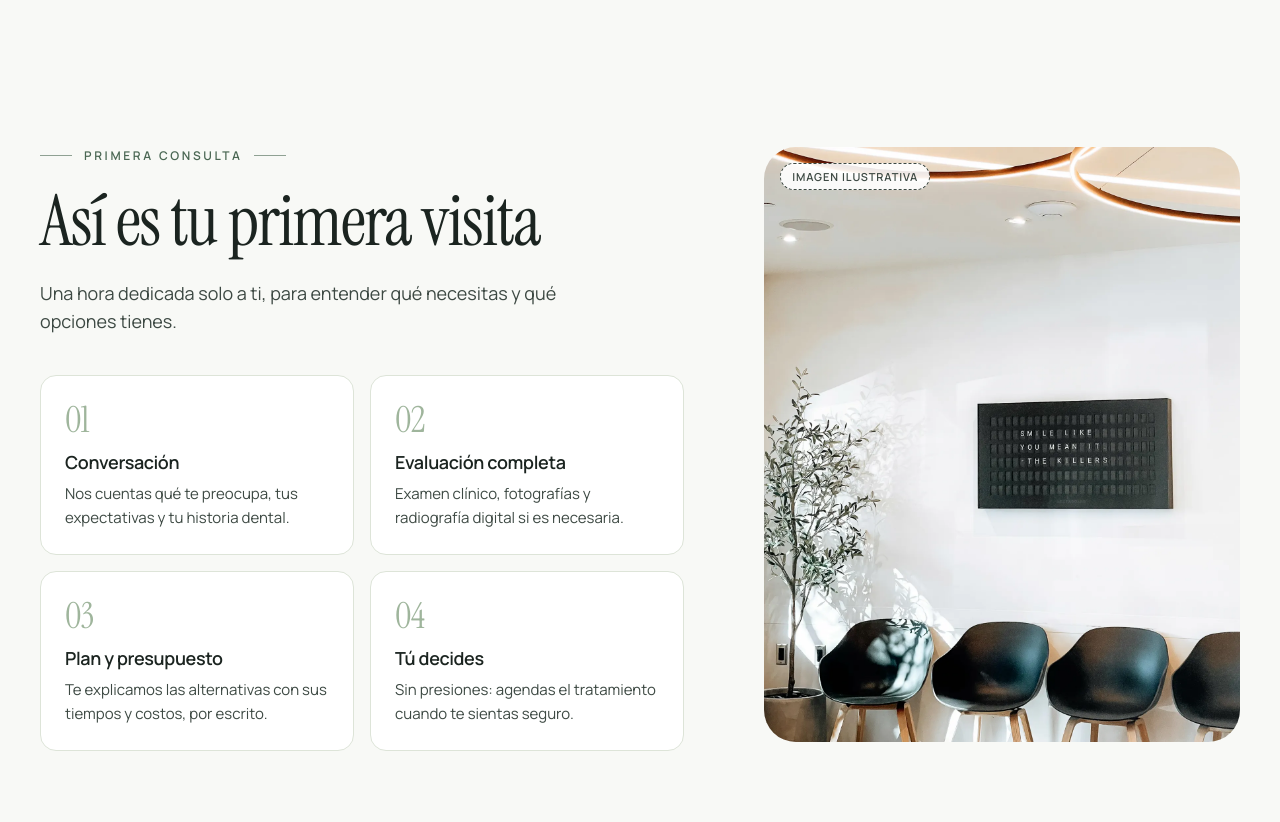
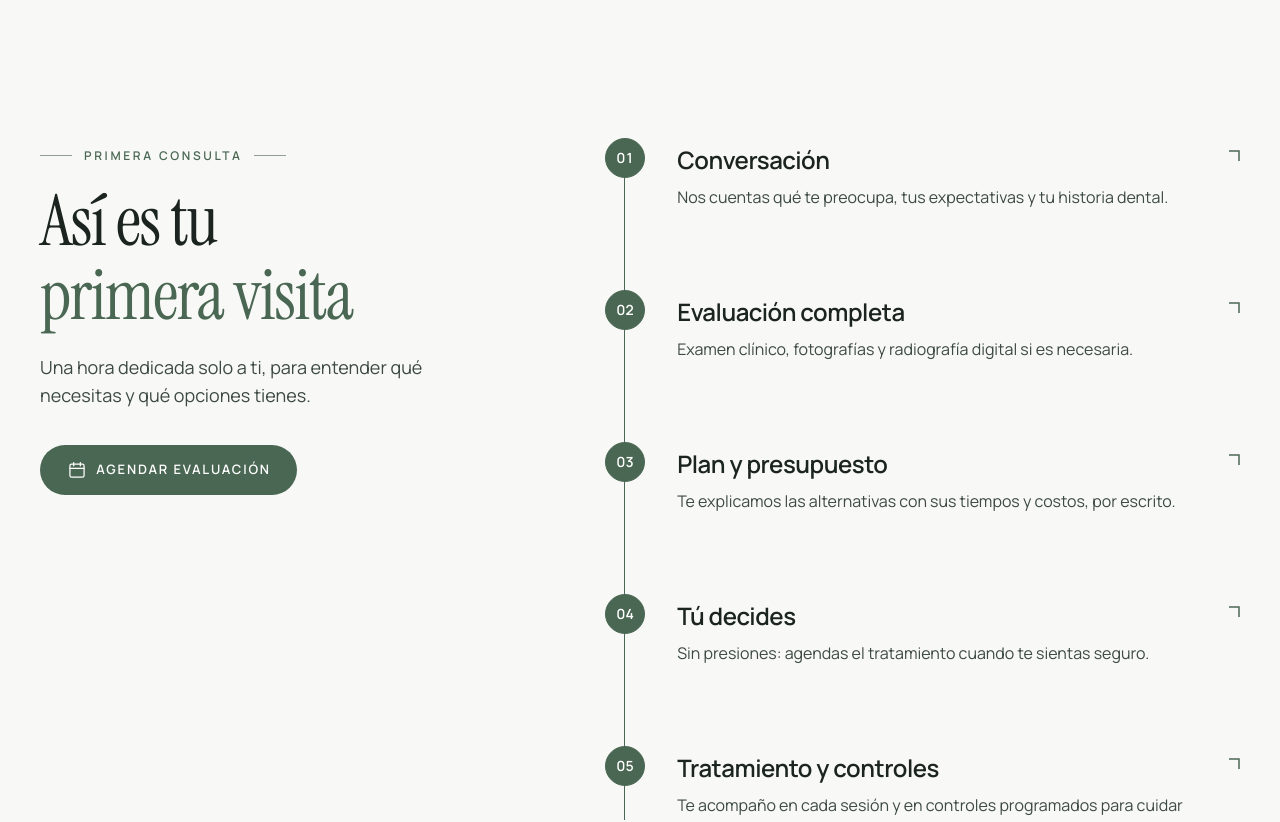
Before and after one commit to jdakira11/IN-Dental-Care, a Next.js app: page / in a window 1280 px wide. Shown: the part 4120-4942 px from the top of the page. Built offline with nearby package versions, Linux system fonts and the light colour scheme; no server answers.

Commit message:
Primera consulta: línea de tiempo que se revela al hacer scroll
Co-Authored-By: Claude Opus 5.5 <noreply@anthropic.com>

```diff
--- a/src/app/globals.css
+++ b/src/app/globals.css
@@ -173,6 +173,31 @@
   transform: translate3d(0, 28px, 0);
 }
 
+/* ── Línea de tiempo del proceso (ProcessTimeline) ── */
+.process-fill {
+  transform: scaleY(var(--progress, 1));
+}
+.process-body {
+  transition:
+    opacity 0.9s var(--ease-out-soft),
+    transform 1s var(--ease-out-soft);
+}
+.process-step[data-step-pending] .process-body {
+  opacity: 0;
+  transform: translate3d(0, 28px, 0);
+}
+.process-num {
+  transition:
+    background-color 0.5s var(--ease-out-soft),
+    border-color 0.5s var(--ease-out-soft),
+    color 0.5s var(--ease-out-soft);
+}
+.process-step:not([data-step-pending]) .process-num {
+  background: var(--color-accent);
+  border-color: var(--color-accent);
+  color: var(--color-card);
+}
+
 .no-scrollbar {
   scrollbar-width: none;
 }
--- a/src/app/page.tsx
+++ b/src/app/page.tsx
@@ -2,6 +2,7 @@ import Image from "next/image";
 import Link from "next/link";
 import { BookingForm } from "@/components/BookingForm";
 import { FixedImageBand } from "@/components/FixedImageBand";
+import { ProcessTimeline } from "@/components/ProcessTimeline";
 import { ArrowRight, Calendar, Check, Clock, Mail, MapPin, Phone, Plus, Shield, Star, Tooth } from "@/components/icons";
 import { SectionHeader } from "@/components/SectionHeader";
 import { siteConfig, telLink } from "@/config/site";
@@ -9,8 +10,6 @@ import { band, booking, coverage, doctor, faq, firstVisit, hero } from "@/conten
 import { images } from "@/content/images";
 import { testimonials } from "@/content/testimonials";
 import { treatments } from "@/content/treatments";
-
-const illustrative = siteConfig.showContentNotices && <span className="notice-tag bg-card/90 text-ink-soft">Imagen ilustrativa</span>;
 
 export default function HomePage() {
   const { contact, hours } = siteConfig;
@@ -144,33 +143,21 @@ export default function HomePage() {
         </div>
       </FixedImageBand>
 
-      {/* ── Primera consulta ── */}
+      {/* ── Primera consulta: columna fija + línea de tiempo que se revela al hacer scroll ── */}
       <section id="primera-consulta" aria-labelledby="titulo-primera" className="py-24 md:py-32">
-        <div className="container-x grid items-center gap-14 lg:grid-cols-[1.15fr_0.85fr] lg:gap-20">
-          <div>
-            <p className="eyebrow" data-reveal>
-              {firstVisit.eyebrow}
-            </p>
-            <h2 id="titulo-primera" className="display-lg mt-5" data-reveal>
-              {firstVisit.title}
+        <div className="container-x grid gap-14 lg:grid-cols-[0.85fr_1.15fr] lg:gap-24">
+          <div className="lg:sticky lg:top-32 lg:self-start">
+            <p className="eyebrow">{firstVisit.eyebrow}</p>
+            <h2 id="titulo-primera" className="display-lg mt-5">
+              {firstVisit.title.lead}
+              <span className="block text-accent">{firstVisit.title.highlight}</span>
             </h2>
-            <p className="mt-5 max-w-xl text-lg text-ink-soft" data-reveal>
-              {firstVisit.intro}
-            </p>
-            <ol className="mt-10 grid gap-4 sm:grid-cols-2">
-              {firstVisit.steps.map((s, i) => (
-                <li key={s.title} className="rounded-2xl border border-line bg-card p-6" data-reveal style={{ "--reveal-delay": `${i * 80}ms` } as React.CSSProperties}>
-                  <span className="font-title text-4xl text-sage-mid">0{i + 1}</span>
-                  <h3 className="mt-2 text-lg font-semibold">{s.title}</h3>
-                  <p className="mt-1.5 text-[0.9375rem] text-ink-soft">{s.text}</p>
-                </li>
-              ))}
-            </ol>
+            <p className="mt-5 max-w-sm text-lg text-ink-soft">{firstVisit.intro}</p>
+            <Link href="#agenda" className="btn btn-primary mt-9">
+              <Calendar /> Agendar evaluación
+            </Link>
           </div>
-          <div className="relative hidden aspect-[4/5] overflow-hidden rounded-[2rem] lg:block" data-reveal>
-            <Image src={images.waitingRoom.src} alt={images.waitingRoom.alt} fill sizes="35vw" placeholder="blur" className="object-cover" />
-            <div className="absolute left-4 top-4">{illustrative}</div>
-          </div>
+          <ProcessTimeline steps={firstVisit.steps} />
         </div>
       </section>
 
--- /dev/null
+++ b/src/components/ProcessTimeline.tsx
@@ -0,0 +1,71 @@
+"use client";
+
+import { useEffect, useRef } from "react";
+
+/**
+ * Línea de tiempo de pasos que se revela al hacer scroll (estructura inspirada en la sección
+ * «Process» de dentalrx.ca): números unidos por una línea vertical; el texto de cada paso aparece
+ * al llegar a ~65 % de la pantalla y la línea se rellena según el avance.
+ * Sin JS o con «reducir movimiento» todo queda visible y la línea, completa.
+ */
+export function ProcessTimeline({ steps }: { steps: { title: string; text: string }[] }) {
+  const listRef = useRef<HTMLOListElement>(null);
+
+  useEffect(() => {
+    const list = listRef.current;
+    if (!list || window.matchMedia("(prefers-reduced-motion: reduce)").matches) return;
+    const items = Array.from(list.querySelectorAll<HTMLElement>("[data-step]"));
+    const trigger = () => window.innerHeight * 0.65;
+    items.forEach((el) => {
+      if (el.getBoundingClientRect().top > trigger()) el.setAttribute("data-step-pending", "");
+    });
+
+    let frame = 0;
+    const update = () => {
+      frame = 0;
+      const line = trigger();
+      const rect = list.getBoundingClientRect();
+      const progress = Math.min(1, Math.max(0, (line - rect.top) / rect.height));
+      list.style.setProperty("--progress", progress.toFixed(4));
+      items.forEach((el) => {
+        if (el.getBoundingClientRect().top < line) el.removeAttribute("data-step-pending");
+      });
+    };
+    const onScroll = () => {
+      if (!frame) frame = requestAnimationFrame(update);
+    };
+    update();
+    window.addEventListener("scroll", onScroll, { passive: true });
+    window.addEventListener("resize", onScroll);
+    return () => {
+      cancelAnimationFrame(frame);
+      window.removeEventListener("scroll", onScroll);
+      window.removeEventListener("resize", onScroll);
+      items.forEach((el) => el.removeAttribute("data-step-pending"));
+      list.style.removeProperty("--progress");
+    };
+  }, []);
+
+  return (
+    <ol ref={listRef} className="process relative">
+      {/* Línea base y relleno de progreso, centradas bajo los números */}
+      <span aria-hidden className="absolute bottom-6 left-[1.1875rem] top-6 w-px bg-line" />
+      <span aria-hidden className="process-fill absolute bottom-6 left-[1.1875rem] top-6 w-px origin-top bg-accent" />
+      {steps.map((s, i) => (
+        <li key={s.title} data-step className="process-step relative grid grid-cols-[2.5rem_1fr] gap-5 pb-14 last:pb-0 md:gap-8 md:pb-20">
+          <span className="process-num relative z-10 grid h-10 w-10 place-items-center rounded-full border border-line bg-paper text-sm font-semibold tabular-nums text-ink-soft">
+            {String(i + 1).padStart(2, "0")}
+          </span>
+          <div className="process-body relative pr-8 pt-1.5">
+            <h3 className="text-xl font-semibold md:text-2xl">{s.title}</h3>
+            <p className="mt-2 max-w-lg leading-relaxed text-ink-soft">{s.text}</p>
+            {/* Esquina decorativa */}
+            <svg aria-hidden width="12" height="12" viewBox="0 0 12 12" className="absolute right-0 top-3 text-accent">
+              <path d="M1 1h10v10" fill="none" stroke="currentColor" strokeWidth="1.5" />
+            </svg>
+          </div>
+        </li>
+      ))}
+    </ol>
+  );
+}
--- a/src/content/copy.ts
+++ b/src/content/copy.ts
@@ -45,13 +45,14 @@ export const band = {
 
 export const firstVisit = {
   eyebrow: "Primera consulta",
-  title: "Así es tu primera visita",
+  title: { lead: "Así es tu", highlight: "primera visita" },
   intro: "Una hora dedicada solo a ti, para entender qué necesitas y qué opciones tienes.",
   steps: [
     { title: "Conversación", text: "Nos cuentas qué te preocupa, tus expectativas y tu historia dental." },
     { title: "Evaluación completa", text: "Examen clínico, fotografías y radiografía digital si es necesaria." },
     { title: "Plan y presupuesto", text: "Te explicamos las alternativas con sus tiempos y costos, por escrito." },
     { title: "Tú decides", text: "Sin presiones: agendas el tratamiento cuando te sientas seguro." },
+    { title: "Tratamiento y controles", text: "Te acompaño en cada sesión y en controles programados para cuidar el resultado." },
   ],
 };
 
--- a/src/content/images.ts
+++ b/src/content/images.ts
@@ -2,7 +2,6 @@ import type { StaticImageData } from "next/image";
 import boxDental from "@/assets/images/box-dental-luminoso.webp";
 import drAtWork from "@/assets/images/dr-nunez-atendiendo.webp";
 import drPortrait from "@/assets/images/dr-nunez-retrato.webp";
-import waitingRoom from "@/assets/images/sala-espera.webp";
 import ttoEndodontics from "@/assets/images/tto-endodoncia.webp";
 import ttoAesthetics from "@/assets/images/tto-estetica.webp";
 import ttoImplants from "@/assets/images/tto-implantes.webp";
@@ -48,11 +47,6 @@ export const images = {
     alt: "Box dental blanco con sillón gris, monitor y piso de madera clara",
     credit: unsplash("Kari Bjorn Photography", "karibjorn", "Fdku_oMrDvk"),
   },
-  waitingRoom: {
-    src: waitingRoom,
-    alt: "Sala de espera blanca con sillas negras y un olivo en maceta",
-    credit: unsplash("Amy Vosters", "amyvosters", "pxOQ-P97sA8"),
-  },
   ttoImplants: {
     src: ttoImplants,
     alt: "Modelo dental que muestra un implante entre dos dientes naturales",
```
Also changed, not shown: src/assets/images/sala-espera.webp (deleted), 1 other file (tests, documents, lock files or other folders).
